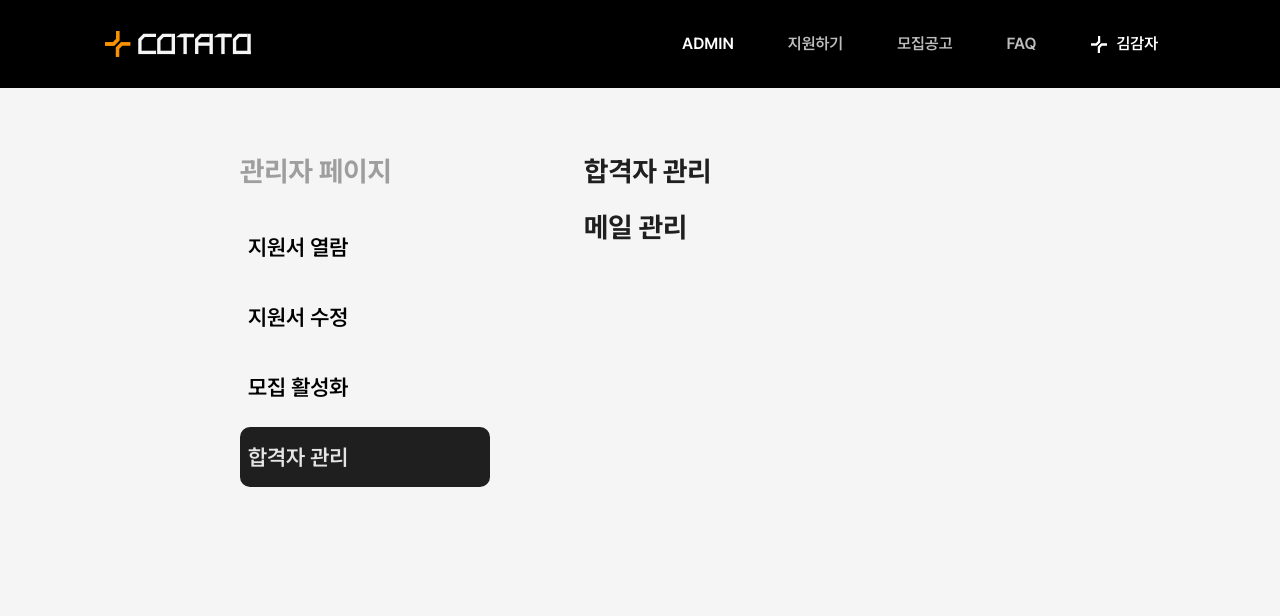
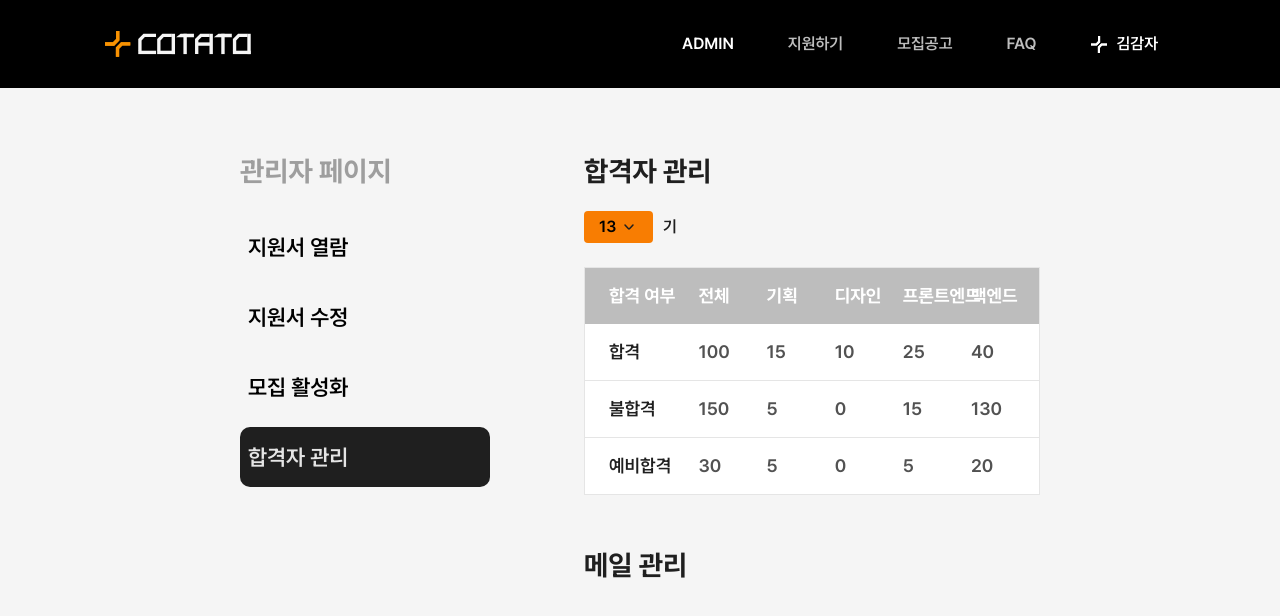
Before and after one commit to IT-Cotato/COTATO-FE-v2, a Next.js app: page /admin/results in a window 1280 px wide. Shown: the top 616 px of the page. Built offline with nearby package versions, Linux system fonts and the light colour scheme.

Commit message:
feat: 합격자 관리 상단 컴포넌트 구현 (#17)

```diff
--- a/src/app/admin/(with-sidebar)/results/_components/ManageResult.tsx
+++ b/src/app/admin/(with-sidebar)/results/_components/ManageResult.tsx
@@ -1,7 +1,26 @@
+'use client';
+import {useState} from 'react';
+import {ResultTable} from '@/app/admin/(with-sidebar)/results/_components/ResultTable';
+import {TermSelect} from '@/app/admin/(with-sidebar)/results/_components/TermSelect';
+import {ResultSummaryData} from '@/constants/admin/admin-result';
+import {RESULT_DATA} from '@/mocks/mock-result';
+
 export const ManageResult = () => {
+  const terms = Object.keys(RESULT_DATA).sort((a, b) => Number(b) - Number(a));
+  const [selectedTerm, setSelectedTerm] = useState<string>(terms[0] || '13');
+
+  const currentData = (RESULT_DATA[selectedTerm as keyof typeof RESULT_DATA] ||
+    []) as ResultSummaryData[];
+
   return (
-    <div className='flex flex-col gap-6'>
+    <div className='flex w-full flex-col gap-6'>
       <h2 className='text-h4 text-neutral-800'>합격자 관리</h2>
+      <TermSelect
+        value={selectedTerm}
+        onChange={setSelectedTerm}
+        options={terms}
+      />
+      <ResultTable data={currentData} />
     </div>
   );
 };
--- /dev/null
+++ b/src/app/admin/(with-sidebar)/results/_components/ResultTable.tsx
@@ -0,0 +1,51 @@
+import {RESULT_PARTS, ResultSummaryData} from '@/constants/admin/admin-result';
+
+interface ResultTableProps {
+  data: ResultSummaryData[];
+}
+
+export const ResultTable = ({data}: ResultTableProps) => {
+  return (
+    <div className='overflow-x-auto border border-neutral-100'>
+      <table className='w-full table-fixed bg-white'>
+        <colgroup>
+          <col style={{width: '25%'}} />
+          {RESULT_PARTS.map((part) => (
+            <col
+              key={part.value}
+              style={{width: `${75 / RESULT_PARTS.length}%`}}
+            />
+          ))}
+        </colgroup>
+        <thead>
+          <tr className='bg-neutral-300 text-body-l font-semibold text-white'>
+            <th className='px-6 py-4.25 text-left whitespace-nowrap'>
+              합격 여부
+            </th>
+            {RESULT_PARTS.map((part) => (
+              <th key={part.value} className='text-left whitespace-nowrap'>
+                {part.label}
+              </th>
+            ))}
+          </tr>
+        </thead>
+        <tbody className='divide-y divide-neutral-100'>
+          {data.map((row, index) => (
+            <tr key={index}>
+              <td className='px-6 py-4.25 text-body-l font-semibold whitespace-nowrap text-neutral-800'>
+                {row.status}
+              </td>
+              {RESULT_PARTS.map((part) => (
+                <td
+                  key={part.value}
+                  className='text-left text-body-l text-neutral-600'>
+                  {row[part.value]}
+                </td>
+              ))}
+            </tr>
+          ))}
+        </tbody>
+      </table>
+    </div>
+  );
+};
--- /dev/null
+++ b/src/app/admin/(with-sidebar)/results/_components/TermSelect.tsx
@@ -0,0 +1,57 @@
+'use client';
+
+import {useState} from 'react';
+import DropdownChevronDown from '@/assets/chevrons/dropdown-chevron-down.svg';
+import DropdownChevronUp from '@/assets/chevrons/dropdown-chevron-up.svg';
+
+interface TermSelectProps {
+  value: string;
+  onChange: (value: string) => void;
+  options: string[];
+}
+
+export const TermSelect = ({value, onChange, options}: TermSelectProps) => {
+  const [isOpen, setIsOpen] = useState(false);
+
+  const handleSelect = (option: string) => {
+    onChange(option);
+    setIsOpen(false);
+  };
+
+  return (
+    <div className='flex items-center gap-2.5 text-body-m font-semibold text-neutral-800'>
+      <div className='relative inline-block'>
+        <div
+          onClick={() => setIsOpen(!isOpen)}
+          className='flex w-[69px] cursor-pointer items-center gap-[5px] rounded-[4px] bg-primary px-3.75 py-1.5 text-black'>
+          <span>{value}</span>
+          {isOpen ? <DropdownChevronUp /> : <DropdownChevronDown />}
+        </div>
+        {isOpen && (
+          <div
+            className='absolute right-0 left-0 z-dropdown mt-[3px] flex flex-col gap-[10px] rounded-[4px] bg-neutral-700 p-[6px_2px]'
+            style={{display: 'flex', alignItems: 'center'}}>
+            {options.map((option) => (
+              <div
+                key={option}
+                onClick={() => handleSelect(option)}
+                className={`flex w-full cursor-pointer items-center justify-center rounded-[4px] px-2 py-[6px] transition-colors ${
+                  value === option ? 'text-primary' : 'text-neutral-400'
+                }`}>
+                {option}기
+              </div>
+            ))}
+          </div>
+        )}
+      </div>
+      기
+      {isOpen && (
+        <div
+          className='fixed inset-0 z-modal opacity-0'
+          onClick={() => setIsOpen(false)}
+        />
+      )}
+      {/* 바깥 클릭 시 닫히게 하는 투명 오버레이*/}
+    </div>
+  );
+};
--- a/src/app/admin/(with-sidebar)/results/page.tsx
+++ b/src/app/admin/(with-sidebar)/results/page.tsx
@@ -5,7 +5,7 @@ import {SuspenseWrapper} from '@/components/wrappers/SuspenseWrapper';
 export default function AdminResultsPage() {
   return (
     <SuspenseWrapper>
-      <div className='flex flex-col gap-6'>
+      <div className='flex flex-col gap-13.5'>
         <ManageResult />
         <ManageResultMail />
       </div>
--- /dev/null
+++ b/src/constants/admin/admin-result.ts
@@ -0,0 +1,13 @@
+export const RESULT_PARTS = [
+  {label: '전체', value: 'total'},
+  {label: '기획', value: 'plan'},
+  {label: '디자인', value: 'design'},
+  {label: '프론트엔드', value: 'frontend'},
+  {label: '백엔드', value: 'backend'},
+] as const;
+
+export type ResultPartValue = (typeof RESULT_PARTS)[number]['value'];
+
+export interface ResultSummaryData extends Record<ResultPartValue, number> {
+  status: string;
+}
--- /dev/null
+++ b/src/mocks/mock-result.ts
@@ -0,0 +1,54 @@
+export const RESULT_DATA = {
+  '13': [
+    {
+      status: '합격',
+      total: 100,
+      plan: 15,
+      design: 10,
+      frontend: 25,
+      backend: 40,
+    },
+    {
+      status: '불합격',
+      total: 150,
+      plan: 5,
+      design: 0,
+      frontend: 15,
+      backend: 130,
+    },
+    {
+      status: '예비합격',
+      total: 30,
+      plan: 5,
+      design: 0,
+      frontend: 5,
+      backend: 20,
+    },
+  ],
+  '12': [
+    {
+      status: '합격',
+      total: 80,
+      plan: 10,
+      design: 8,
+      frontend: 20,
+      backend: 42,
+    },
+    {
+      status: '불합격',
+      total: 120,
+      plan: 10,
+      design: 2,
+      frontend: 18,
+      backend: 90,
+    },
+    {
+      status: '예비합격',
+      total: 20,
+      plan: 2,
+      design: 1,
+      frontend: 7,
+      backend: 10,
+    },
+  ],
+};
```
Also changed, not shown: src/assets/chevrons/dropdown-chevron-down.svg (added), src/assets/chevrons/dropdown-chevron-up.svg (added).
